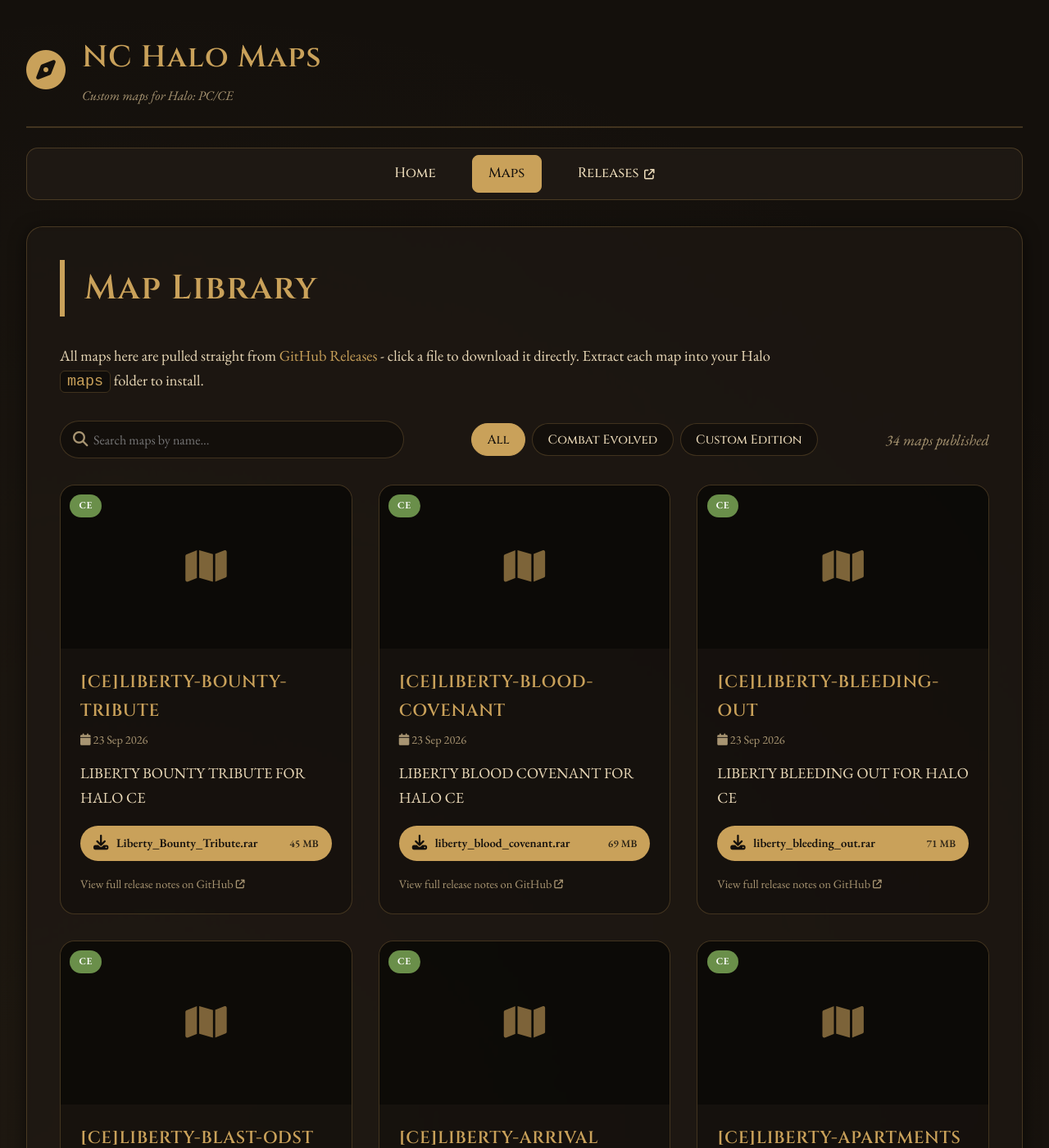
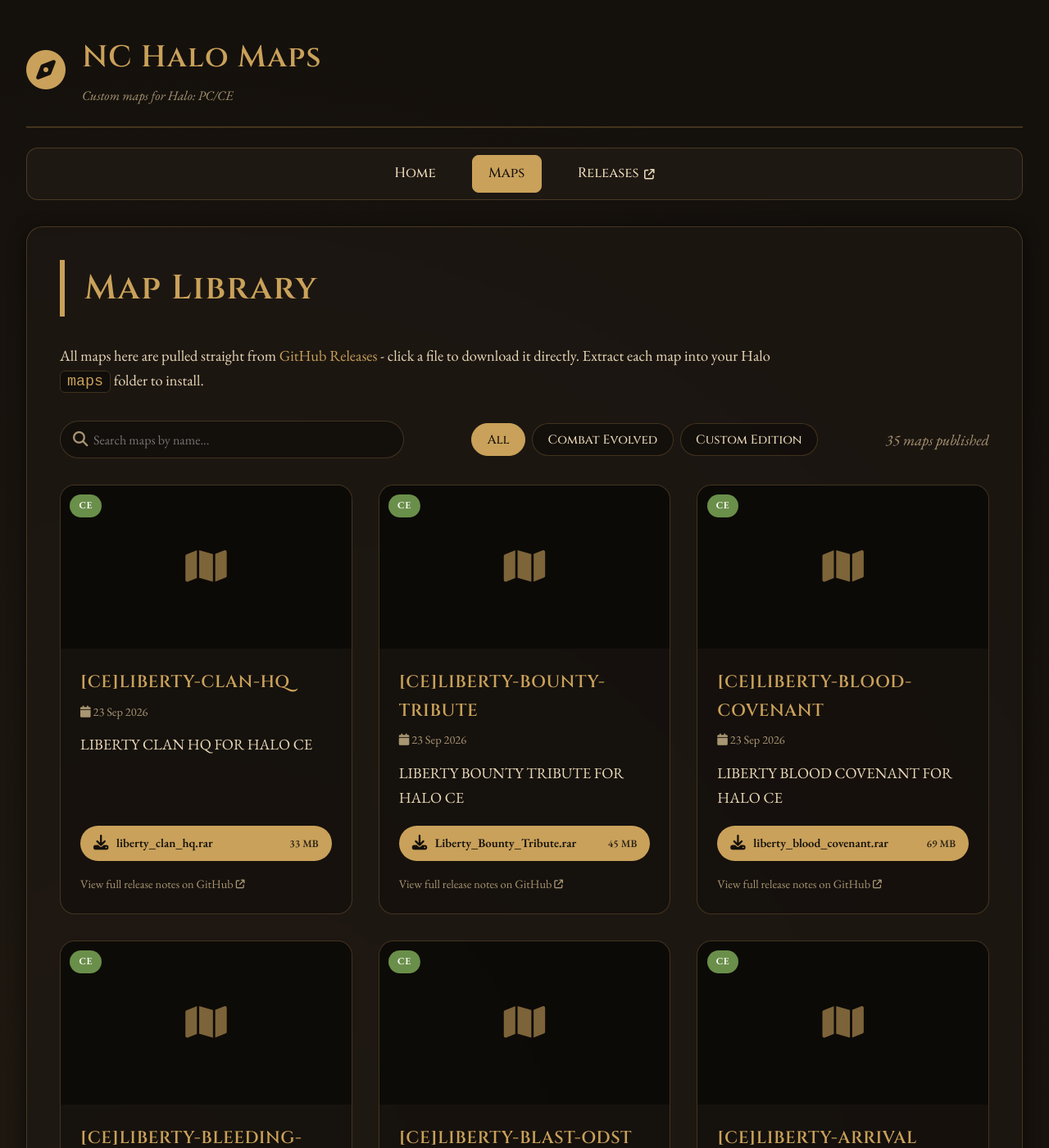
Before and after one commit to Chalwk/NC-Halo-Maps, a Jekyll site: the page built from maps.html, in a window 1280 px wide and 1400 px high. Shown: the whole window at 82% size. Built offline with Jekyll 4.4.1, drawn with Linux system fonts in a browser that asks for light colours.

Commit message:
chore: update releases data

```diff
--- a/_data/releases.json
+++ b/_data/releases.json
@@ -1,4 +1,27 @@
 [
+  {
+    "id": 394808696,
+    "tag": "CE-LIBERTY-CLAN-HQ",
+    "name": "[CE]LIBERTY-CLAN-HQ",
+    "body": "LIBERTY CLAN HQ FOR HALO CE",
+    "prerelease": false,
+    "published_at": "2026-09-23T15:38:08Z",
+    "html_url": "https://github.com/nakedchick-code/NC-Halo-Maps/releases/tag/CE-LIBERTY-CLAN-HQ",
+    "games": [
+      "CE"
+    ],
+    "thumbnail": null,
+    "assets": [
+      {
+        "name": "liberty_clan_hq.rar",
+        "size": 34245257,
+        "size_human": "33 MB",
+        "download_count": 0,
+        "browser_download_url": "https://github.com/nakedchick-code/NC-Halo-Maps/releases/download/CE-LIBERTY-CLAN-HQ/liberty_clan_hq.rar",
+        "content_type": "application/x-compressed"
+      }
+    ]
+  },
   {
     "id": 394807769,
     "tag": "CE-LIBERTY-BOUNTY-TRIBUTE",
```
